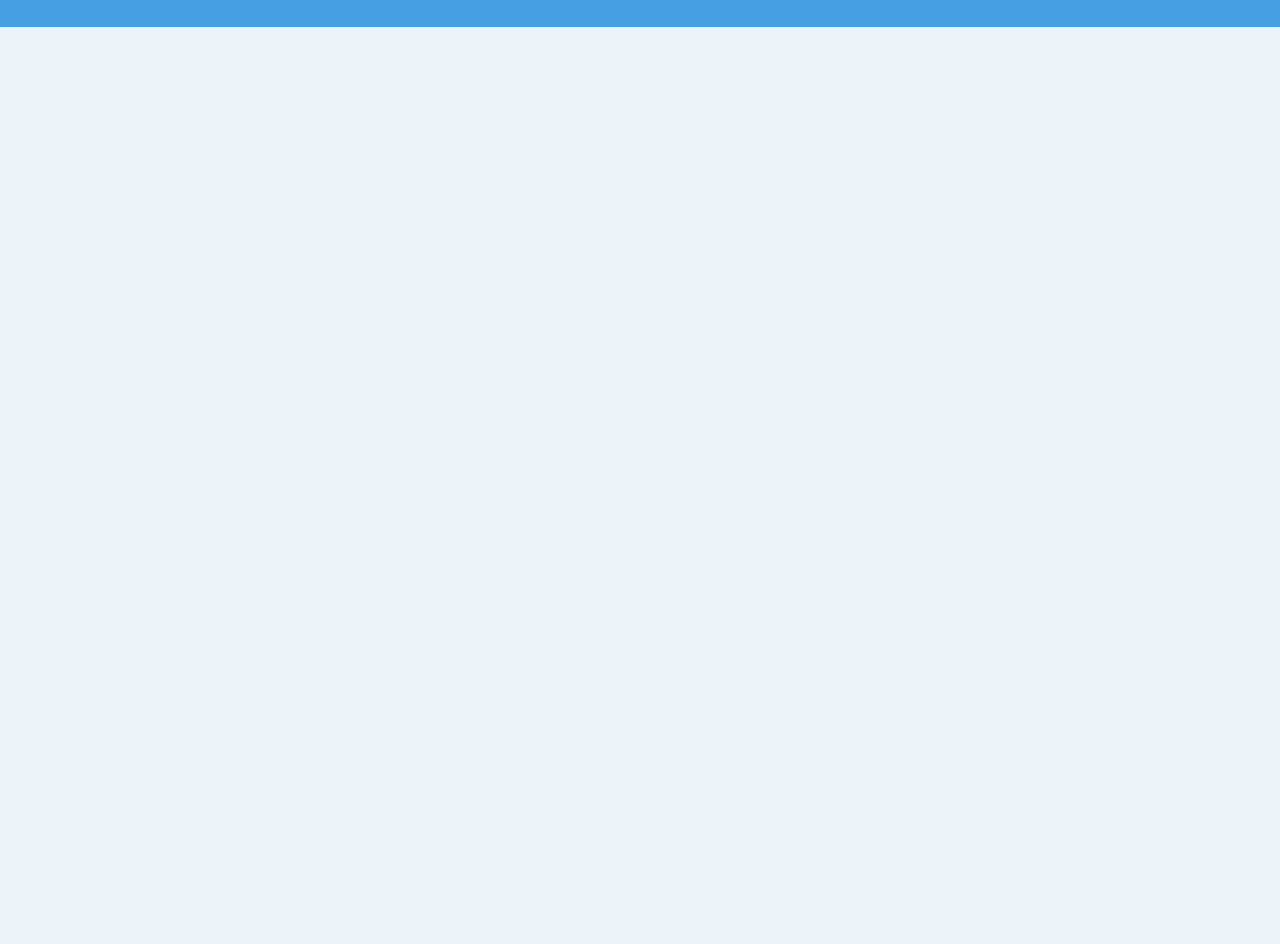
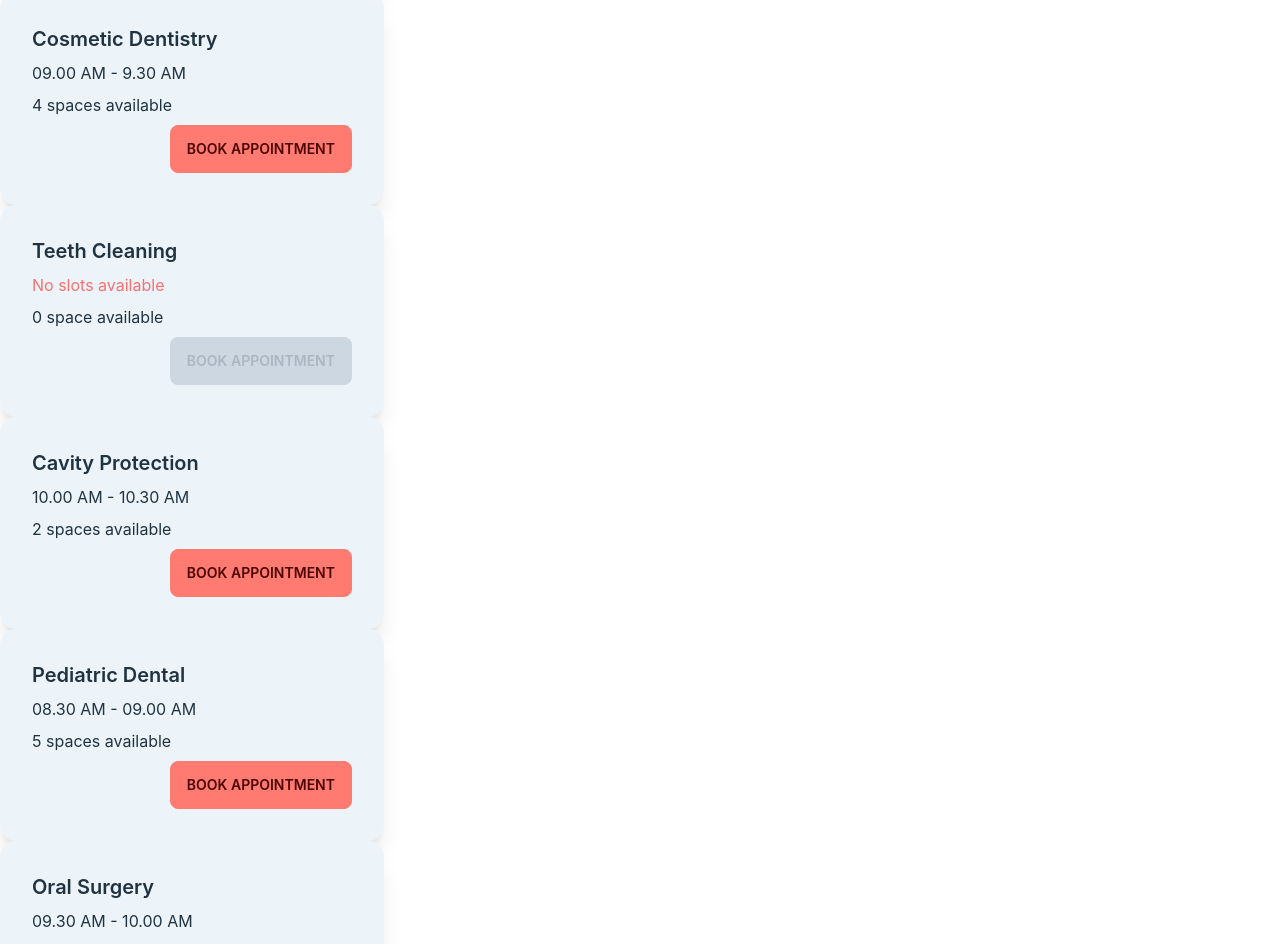
Before and after one commit to aishadhin/psychiatrist, a React (Create React App) app: page /appointment in a window 1280 px wide. Shown: the part 860-1804 px from the top of the page. Before the commit the page ends 887 px from the top, so only its background shows below. Built offline with nearby package versions, Linux system fonts and the light colour scheme.

Commit message:
appointment card added

```diff
--- /dev/null
+++ b/public/services.json
@@ -0,0 +1,57 @@
+[
+    {
+        "_id": 1,
+        "name": "Teeth Orthodontics",
+        "slots": [
+            "08.00 AM - 08.30 AM",
+            "08.30 AM - 09.00 AM",
+            "09.00 AM - 9.30 AM",
+            "09.30 AM - 10.00 AM",
+            "10.00 AM - 10.30 AM",
+            "10.30 AM - 11.00 AM"
+        ]
+    },
+    {
+        "_id": 2,
+        "name": "Cosmetic Dentistry",
+        "slots": [
+            "09.00 AM - 9.30 AM",
+            "09.30 AM - 10.00 AM",
+            "10.00 AM - 10.30 AM",
+            "10.30 AM - 11.00 AM"
+        ]
+    },
+    {
+        "_id": 3,
+        "name": "Teeth Cleaning",
+        "slots": []
+    },
+    {
+        "_id": 4,
+        "name": "Cavity Protection",
+        "slots": [
+            "10.00 AM - 10.30 AM",
+            "10.30 AM - 11.00 AM"
+        ]
+    },
+    {
+        "_id": 5,
+        "name": "Pediatric Dental",
+        "slots": [
+            "08.30 AM - 09.00 AM",
+            "09.00 AM - 9.30 AM",
+            "09.30 AM - 10.00 AM",
+            "10.00 AM - 10.30 AM",
+            "10.30 AM - 11.00 AM"
+        ]
+    },
+    {
+        "_id": 6,
+        "name": "Oral Surgery",
+        "slots": [
+            "09.30 AM - 10.00 AM",
+            "10.00 AM - 10.30 AM",
+            "10.30 AM - 11.00 AM"
+        ]
+    }
+]
--- a/src/Pages/Appointment/AppHero.js
+++ b/src/Pages/Appointment/AppHero.js
@@ -3,10 +3,7 @@
 import { DayPicker } from 'react-day-picker';
 import 'react-day-picker/dist/style.css';
 
-const AppHero = () => {
-
-    const [date, setDate] = useState(new Date())
-
+const AppHero = ({date , setDate}) => {
 
     return (
         <div className='bg-white pt-[120px] pb-[65px]'>
--- a/src/Pages/Appointment/Appointment.js
+++ b/src/Pages/Appointment/Appointment.js
@@ -1,10 +1,13 @@
-import React from 'react';
+import React, { useState } from 'react';
 import AppHero from './AppHero';
+import AvailableAppointment from './AvailableAppointment';
 
 const Appointment = () => {
+    const [date, setDate] = useState(new Date())
     return (
         <div>
-            <AppHero></AppHero>
+            <AppHero date={date} setDate={setDate}></AppHero>
+            <AvailableAppointment date={date}></AvailableAppointment>
         </div>
     );
 };
--- /dev/null
+++ b/src/Pages/Appointment/AvailableAppointment.js
@@ -0,0 +1,27 @@
+import { format } from 'date-fns';
+import React, { useEffect, useState } from 'react';
+import DateCard from './DateCard';
+
+const AvailableAppointment = ({ date }) => {
+    const [services, setServices] = useState([]);
+
+    useEffect(() => {
+        fetch('services.json')
+            .then(res => res.json())
+            .then(data => setServices(data))
+    }, [])
+    return (
+        <div>
+            <div>
+                <h2 className='text-center'>Available Appointments on {format(date, 'PP')}</h2>
+                <div>
+                    {
+                        services.map( service => <DateCard service={service} key={service._id}></DateCard>)
+                    }
+                </div>
+            </div>
+        </div>
+    );
+};
+
+export default AvailableAppointment;
--- /dev/null
+++ b/src/Pages/Appointment/DateCard.js
@@ -0,0 +1,28 @@
+import React from 'react';
+
+const DateCard = ({ service }) => {
+
+    console.log(service)
+    return (
+        <div>
+            <div class="card w-96 bg-base-100 shadow-xl">
+                <div class="card-body">
+                    <h2 class="card-title">{service?.name}</h2>
+                    <p>
+                        {
+                            service?.slots.length
+                                ? <span>{service?.slots[0]}</span>
+                                : <span className='text-red-400'>No slots available</span>
+                        }
+                    </p>
+                    <p>{service?.slots.length} {service?.slots.length > 1 ? "spaces" : "space"} available</p>
+                    <div class="card-actions justify-end">
+                        <button disabled={service?.slots.length === 0} class="btn btn-primary">Book Appointment</button>
+                    </div>
+                </div>
+            </div>
+        </div>
+    );
+};
+
+export default DateCard;
```
